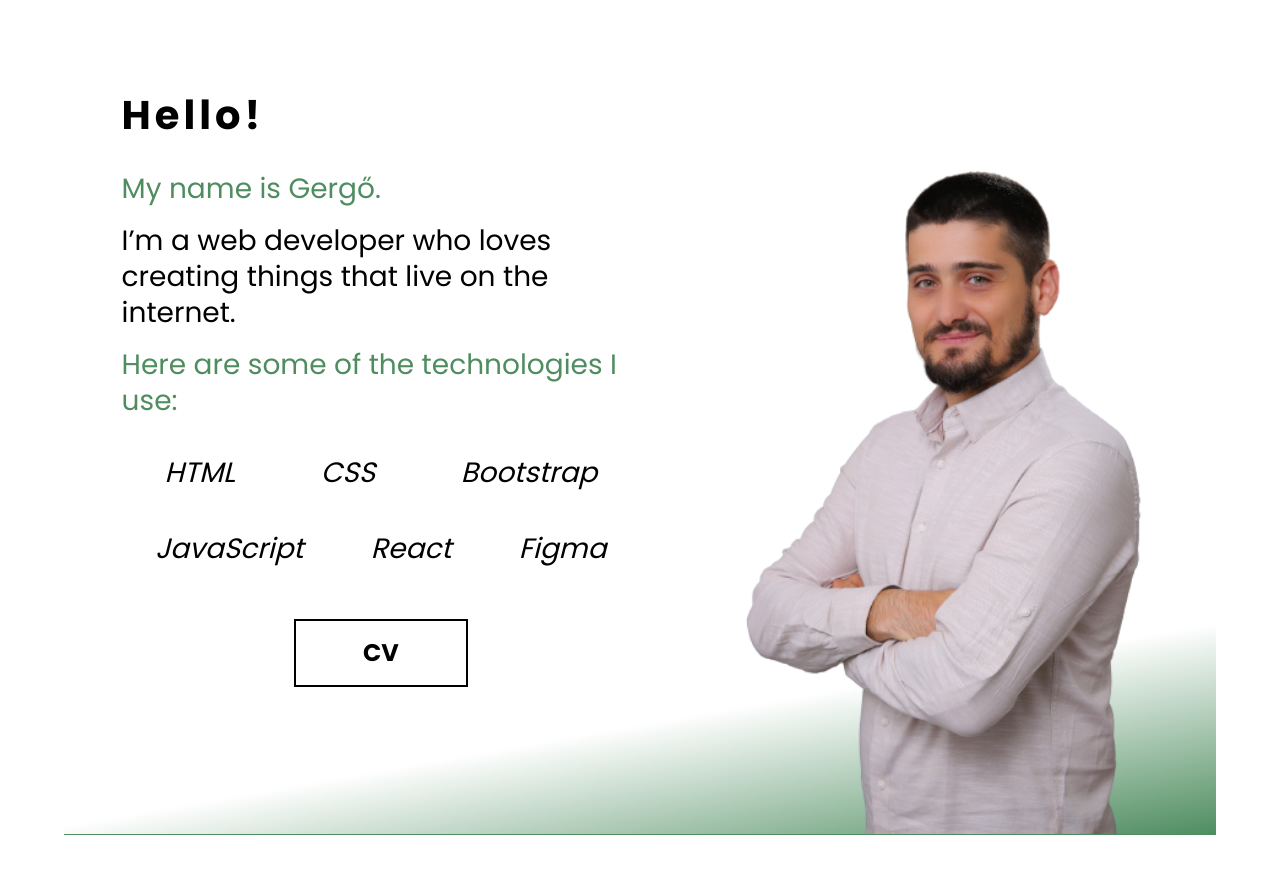
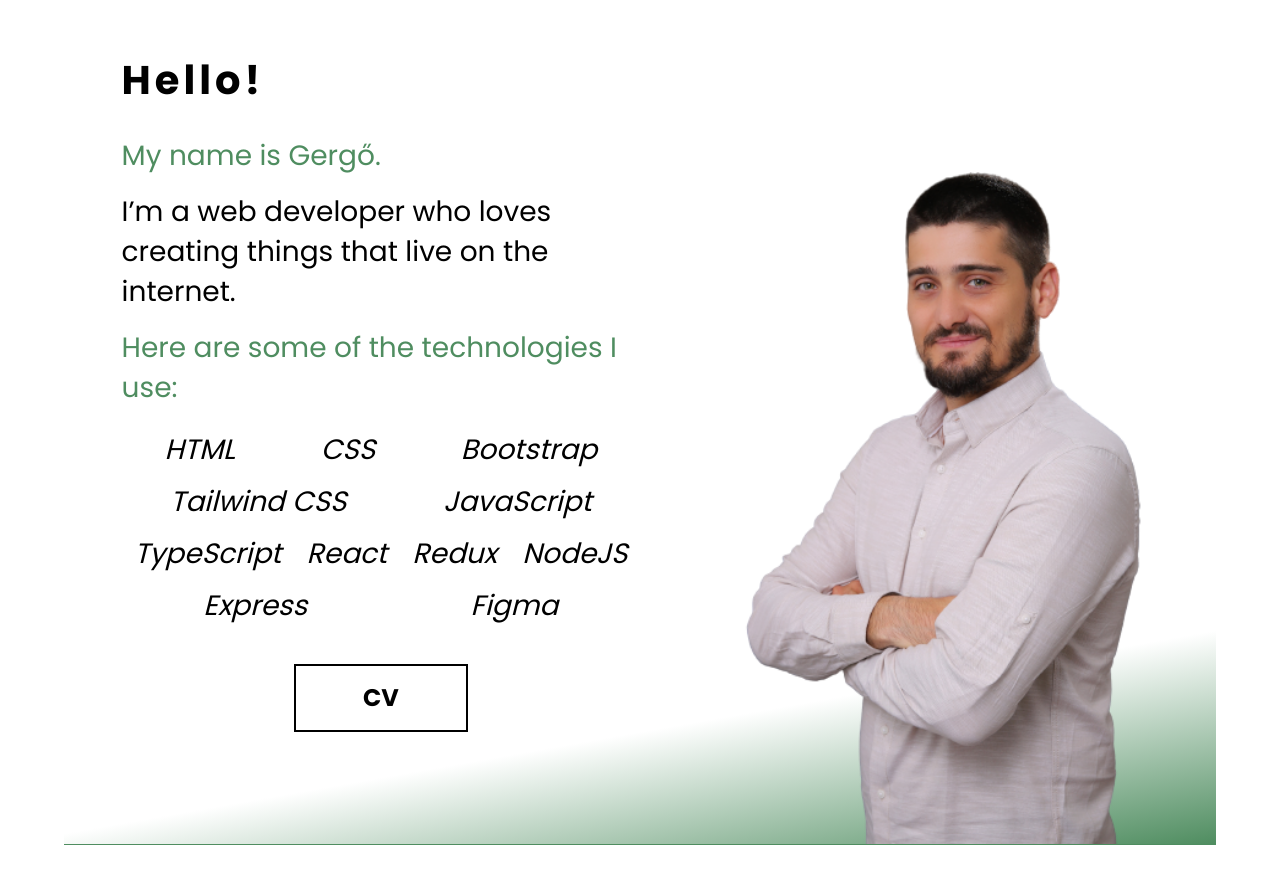
Before and after one commit to gerry9009/portfolio, a React (Create React App) app: page / in a window 1280 px wide. Shown: the part 820-1704 px from the top of the page. Built offline with nearby package versions, Linux system fonts and the light colour scheme.

Commit message:
Refresh the information

```diff
--- a/src/components/About/About.css
+++ b/src/components/About/About.css
@@ -119,11 +119,12 @@
   .about-description-introduction,
   .about-description-experience {
     font-size: 1.25rem;
+    line-height: 2rem;
   }
 
   .about-experiences-item {
     font-size: 1.25rem;
-    margin: 1rem;
+    margin: 0.5rem;
   }
 
   .about-img-container {
@@ -177,7 +178,6 @@
 
   .about-experiences-item {
     font-size: 1.5rem;
-    margin: 1.25rem;
   }
 
   .about-cv {
@@ -207,18 +207,18 @@
 
   .about-description-content {
     font-size: 1.75rem;
-    line-height: 2.25rem;
+    line-height: 2.5rem;
   }
 
   .about-description-introduction,
   .about-description-experience {
     font-size: 1.75rem;
-    line-height: 2.25rem;
+    line-height: 2.5rem;
   }
 
   .about-experiences-item {
     font-size: 1.75rem;
-    margin: 1.5rem;
+    margin: 0.75rem;
   }
 
   .about-cv {
--- a/src/components/Portfolios/Portfolio/Portfolio.css
+++ b/src/components/Portfolios/Portfolio/Portfolio.css
@@ -169,7 +169,7 @@
   }
 
   .portfolio-content-technologies {
-    margin-top: 3rem;
+    margin-top: 2rem;
   }
 
   .portfolio-content-technologies li {
@@ -206,7 +206,6 @@
 
   .portfolio-container {
     width: 100%;
-
     height: 360px;
   }
 }
--- a/src/constants/english.js
+++ b/src/constants/english.js
@@ -25,7 +25,19 @@ const english = {
     describe:
       "I’m a web developer who loves creating things that live on the internet.",
     experience: "Here are some of the technologies I use:",
-    knowledge: ["HTML", "CSS", "Bootstrap", "JavaScript", "React", "Figma"],
+    knowledge: [
+      "HTML",
+      "CSS",
+      "Bootstrap",
+      "Tailwind CSS",
+      "JavaScript",
+      "TypeScript",
+      "React",
+      "Redux",
+      "NodeJS",
+      "Express",
+      "Figma",
+    ],
   },
   portfolio: {
     landingpage: {
--- a/src/constants/hungarian.js
+++ b/src/constants/hungarian.js
@@ -25,7 +25,19 @@ const hungarian = {
     describe:
       "Webfejlesztő vagyok, aki szeret hasznos dolgokat létrehozni az internet világába.",
     experience: "Íme néhány általam használt technológia:",
-    knowledge: ["HTML", "CSS", "Bootstrap", "JavaScript", "React", "Figma"],
+    knowledge: [
+      "HTML",
+      "CSS",
+      "Bootstrap",
+      "Tailwind CSS",
+      "JavaScript",
+      "TypeScript",
+      "React",
+      "Redux",
+      "NodeJS",
+      "Express",
+      "Figma",
+    ],
   },
   portfolio: {
     landingpage: {
```
Also changed, not shown: 1 other file (tests, documents, lock files or other folders).
